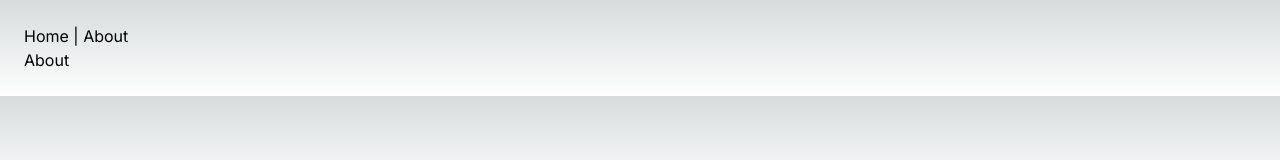
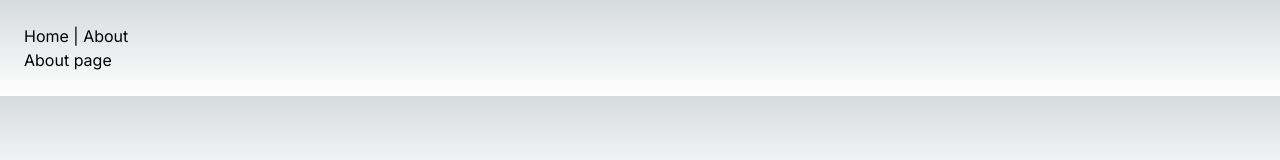
Before and after one commit to uzzal71/nextjs-basic, a Next.js app: page /about in a window 1280 px wide. Shown: the top 160 px of the page. Built offline with nearby package versions, Linux system fonts and the light colour scheme.

Commit message:
page brack

```diff
--- a/app/about/page.js
+++ b/app/about/page.js
@@ -2,7 +2,7 @@
 export default function About() {
     return (
         <div>
-            About
+            About page
         </div>
     );
 }
```
